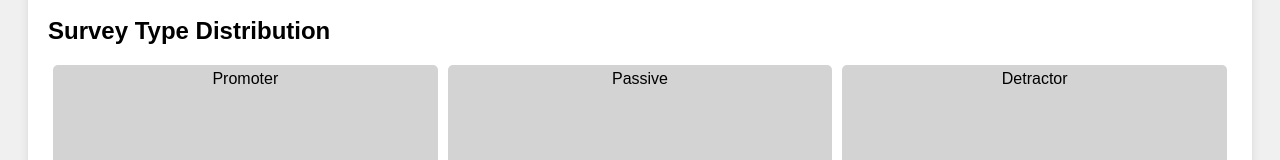
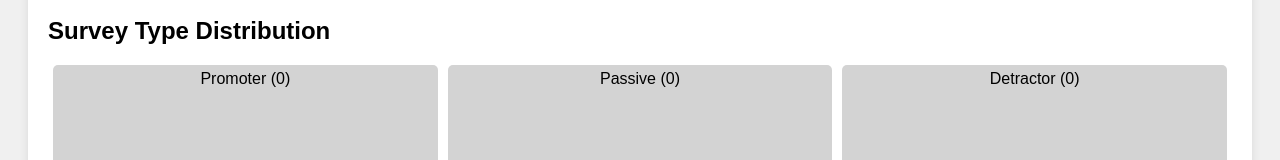
Before and after one commit to rbcon/npsdash, a plain HTML site: page nps_dashboard.html in a window 1280 px wide. Shown: the part 213-373 px from the top of the page. Drawn offline with Linux system fonts and the light colour scheme.

Commit message:
Update nps_dashboard.html
dash

```diff
--- a/nps_dashboard.html
+++ b/nps_dashboard.html
@@ -1,3 +1,4 @@
+
 <!DOCTYPE html>
 <html lang="en">
 <head>
@@ -108,6 +109,16 @@
         promoterBar.querySelector('.bar-fill').style.height = promoterHeight + 'px';
         passiveBar.querySelector('.bar-fill').style.height = passiveHeight + 'px';
         detractorBar.querySelector('.bar-fill').style.height = detractorHeight + 'px';
+
+        // Update bar colors
+        promoterBar.querySelector('.bar-fill').classList.add('promoter');
+        passiveBar.querySelector('.bar-fill').classList.add('passive');
+        detractorBar.querySelector('.bar-fill').classList.add('detractor');
+
+        // Update survey count labels
+        promoterBar.querySelector('.bar-label').textContent = `Promoter (${promoterCount})`;
+        passiveBar.querySelector('.bar-label').textContent = `Passive (${passiveCount})`;
+        detractorBar.querySelector('.bar-label').textContent = `Detractor (${detractorCount})`;
     }
 
     // Retrieve submissions data from localStorage
@@ -130,5 +141,6 @@
     updateRunningNPS(nps);
     updateSurveyTypeChart(promoterCount, passiveCount, detractorCount);
 </script>
+
 </body>
 </html>
```
Lines whose indentation alone changed are shown as unchanged.
